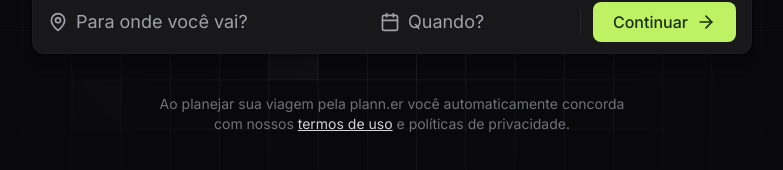
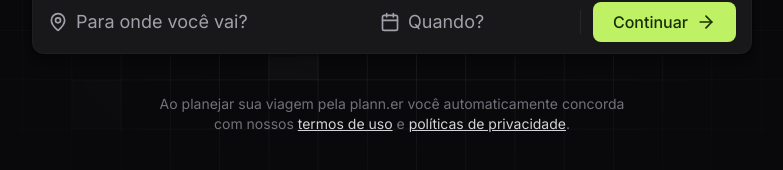
Before and after one commit to Yagasaki7K/website-nlwjourney, a React (Vite) app in the folder frontend/: page / in a window 1280 px wide. Shown: the part 394-564 px from the top of the page, without its empty margins (248-1031 px from the left). Built offline with nearby package versions, Linux system fonts and the light colour scheme.

Commit message:
Fix: Anchor (Day 01) - 11-07 15:26

```diff
--- a/frontend/src/App.tsx
+++ b/frontend/src/App.tsx
@@ -101,7 +101,7 @@ function App() {
                 </div>
 
                 <p className="text-zinc-500 text-sm">Ao planejar sua viagem pela plann.er você automaticamente concorda <br />
-                    com nossos <a className="text-zinc-300 underline" href="#">termos de uso</a> e <a href="#">políticas de privacidade</a>.
+                    com nossos <a className="text-zinc-300 underline" href="#">termos de uso</a> e <a className="text-zinc-300 underline" href="#">políticas de privacidade</a>.
                 </p>
 
                 {
```
